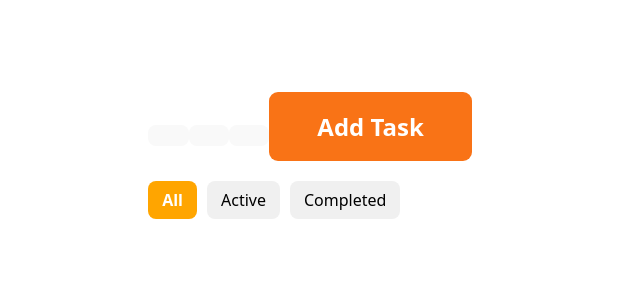
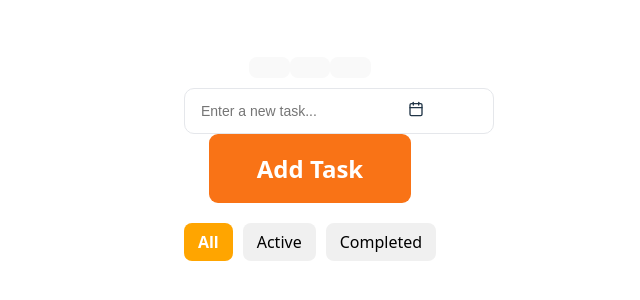
Before and after one commit to Amyholst1/grupprojekt, a React app in the folder frontend/: page / in a window 1280 px wide. Shown: the part 252-552 px from the top of the page, without its empty margins (330-970 px from the left). Built offline with nearby package versions, Linux system fonts and the light colour scheme; the HTML template or start-up script is replaced by a standard one.

Commit message:
Feature: TaskInput

```diff
--- a/frontend/src/App.jsx
+++ b/frontend/src/App.jsx
@@ -3,12 +3,14 @@ import { useState } from 'react'
 import Navbar from './components/navbar'
 import AddTask from './components/AddTask'
 import Filter from './components/Filter/Filter'
+import TaskInput from './components/TaskInput'
 
 function App() {
   const [selectedFilter, setSelectedFilter] = useState("All")
   return (
     <>
       <Navbar />
+      <TaskInput />
       <AddTask />
       <Filter
       selectedFilter={selectedFilter}
--- /dev/null
+++ b/frontend/src/components/TaskInput.jsx
@@ -0,0 +1,56 @@
+import { FiCalendar } from "react-icons/fi";
+
+function TaskInput({ value, onChange, onAdd }) {
+
+  const containerStyle = {
+    display: "flex",
+    alignItems: "center",
+    gap: "12px",
+    marginTop: "10px"
+  };
+
+  const inputWrapper = {
+    position: "relative",
+    flex: 1
+  };
+
+  const inputStyle = {
+    width: "100%",
+    padding: "14px 40px 14px 16px",
+    borderRadius: "10px",
+    border: "1px solid #E5E7EB",
+    fontSize: "14px",
+    outline: "none"
+  };
+
+  const iconStyle = {
+    position: "absolute",
+    right: "12px",
+    top: "50%",
+    transform: "translateY(-50%)",
+    cursor: "pointer"
+  };
+
+  return (
+    <div style={containerStyle}>
+
+      <div style={inputWrapper}>
+        <input
+          type="text"
+          placeholder="Enter a new task..."
+          value={value}
+          onChange={onChange}
+          style={inputStyle}
+        />
+
+        <span style={iconStyle}>
+        <FiCalendar className="calendar-icon" /></span>
+
+
+      </div>
+
+    </div>
+  );
+}
+
+export default TaskInput;
```
